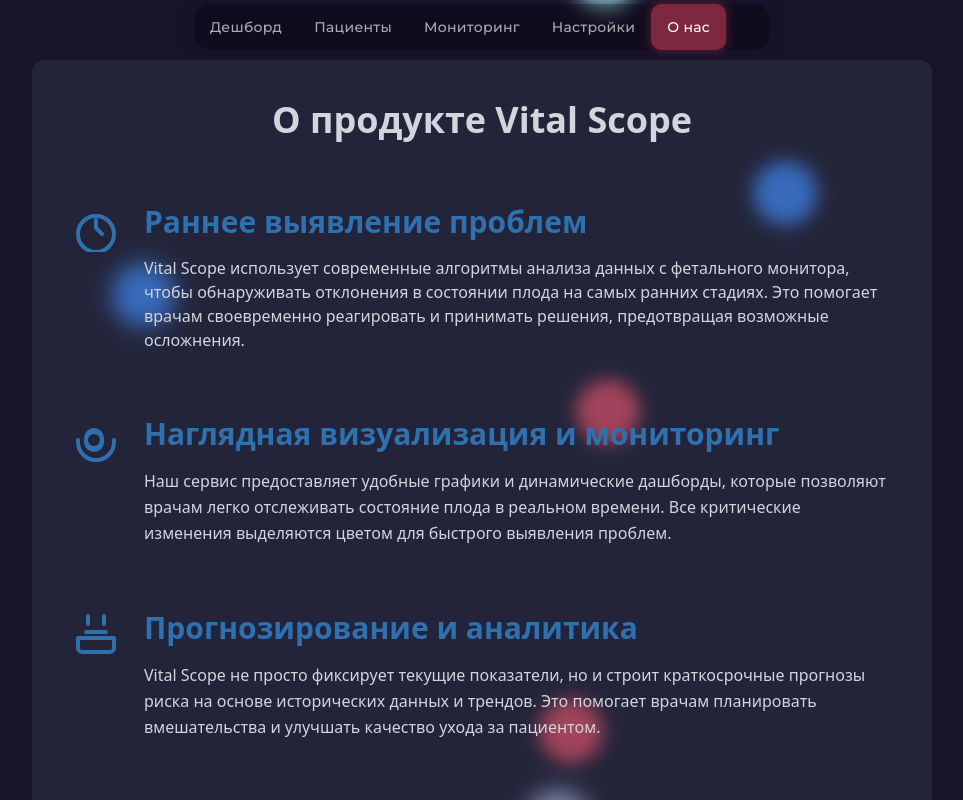
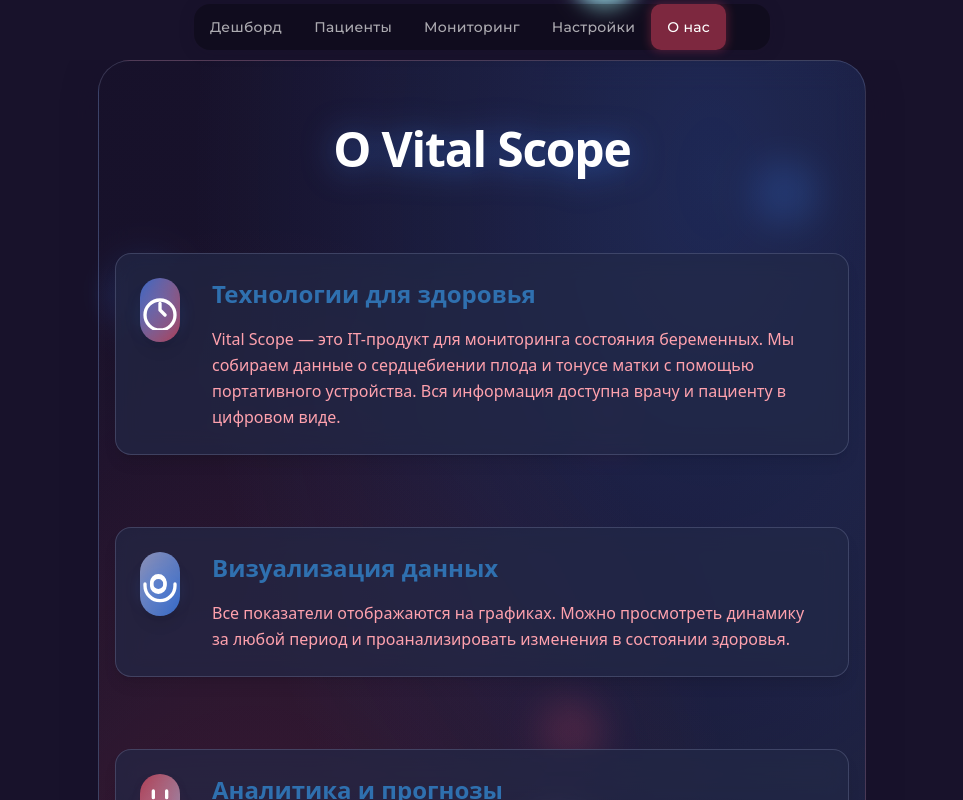
Before and after one commit to Vital-Scope/web-app, a React (Vite) app: page /about in a window 1280 px wide. Shown: the whole page, without its empty margins (158-1121 px from the left). Built offline with nearby package versions, Linux system fonts and the light colour scheme; sample sign-in values are in the browser's storage.

Commit message:
some changes in about page

```diff
--- a/src/pages/about/AboutPage.tsx
+++ b/src/pages/about/AboutPage.tsx
@@ -1,103 +1,74 @@
 export default function About() {
   return (
-    <main className="w-3/4 m-auto min-h-screen bg-gray-700/40 rounded-xl p-10 text-gray-300">
-      <h1 className="mb-16 text-center text-4xl font-extrabold text-gray-300">
-        О продукте Vital Scope
+    <main
+      className="w-full max-w-3xl m-auto min-h-screen flex flex-col gap-10 items-center justify-center px-4 py-16"
+      style={{
+        background: 'radial-gradient(ellipse at 80% 10%, #3A86FF33 0%, transparent 60%), radial-gradient(ellipse at 20% 90%, #E9456033 0%, transparent 60%), linear-gradient(120deg, #18122bcc 60%, #232946cc 100%)',
+        boxShadow: '0 8px 32px 0 #18122bcc',
+        borderRadius: '2rem',
+        backdropFilter: 'blur(16px)',
+        WebkitBackdropFilter: 'blur(16px)',
+        border: '1.5px solid #B8C1EC33',
+      }}
+    >
+      <h1 className="mb-10 text-center text-4xl md:text-5xl font-extrabold text-white drop-shadow-[0_2px_16px_#3A86FF80] tracking-tight">
+    О Vital Scope
       </h1>
 
-      <section className="mb-16 flex items-start gap-6">
-        <svg
-          className="h-12 w-12 flex-shrink-0 text-[#2F70AF]"
-          fill="none"
-          stroke="currentColor"
-          strokeWidth="2"
-          viewBox="0 0 24 24"
-          xmlns="http://www.w3.org/2000/svg"
-          aria-hidden="true"
-        >
-          <path
-            strokeLinecap="round"
-            strokeLinejoin="round"
-            d="M12 8v4l3 3m6 0a9 9 0 11-18 0 9 9 0 0118 0z"
-          ></path>
+      <section className="mb-8 flex items-start gap-6 w-full bg-[#232946b3] rounded-2xl p-6 shadow-lg backdrop-blur-md border border-[#B8C1EC33] hover:shadow-[0_0_32px_0_#3A86FF80] transition-shadow">
+        <div className="flex items-center justify-center h-16 w-16 rounded-full bg-gradient-to-br from-[#3A86FFb3] to-[#E94560b3] shadow-lg mr-2">
+          <svg className="h-10 w-10 text-white drop-shadow-[0_0_8px_#3A86FF80]" fill="none" stroke="currentColor" strokeWidth="2" viewBox="0 0 24 24" xmlns="http://www.w3.org/2000/svg" aria-hidden="true">
+            <path strokeLinecap="round" strokeLinejoin="round" d="M12 8v4l3 3m6 0a9 9 0 11-18 0 9 9 0 0118 0z" />
           </svg>
+        </div>
         <div>
-          <h2 className="mb-4 text-3xl font-bold text-[#2F70AF]">
-            Раннее выявление проблем
-          </h2>
-          <p className="leading-relaxe">
-            Vital Scope использует современные алгоритмы анализа данных с
-            фетального монитора, чтобы обнаруживать отклонения в состоянии плода
-            на самых ранних стадиях. Это помогает врачам своевременно
-            реагировать и принимать решения, предотвращая возможные осложнения.
+            <h2 className="mb-4 text-2xl font-bold text-[#2F70AF]">Технологии для здоровья</h2>
+            <p className="leading-relaxed">
+              Vital Scope — это IT-продукт для мониторинга состояния беременных. Мы собираем данные о сердцебиении плода и тонусе матки с помощью портативного устройства. Вся информация доступна врачу и пациенту в цифровом виде.
             </p>
         </div>
       </section>
 
-      <section className="mb-16 flex items-start gap-6">
-        <svg
-          className="h-12 w-12 flex-shrink-0 text-[#2F70AF]"
-          fill="none"
-          stroke="currentColor"
-          strokeWidth="2"
-          viewBox="0 0 24 24"
-          xmlns="http://www.w3.org/2000/svg"
-          aria-hidden="true"
-        >
-          <path
-            strokeLinecap="round"
-            strokeLinejoin="round"
-            d="M11 17a4 4 0 01-4-4v-1a4 4 0 018 0v1a4 4 0 01-4 4z"
-          ></path>
-          <path
-            strokeLinecap="round"
-            strokeLinejoin="round"
-            d="M7 11a4 4 0 018 0v1a4 4 0 01-8 0v-1z"
-          ></path>
-          <path
-            strokeLinecap="round"
-            strokeLinejoin="round"
-            d="M21 12v1a9 9 0 11-18 0v-1"
-          ></path>
+      <section className="mb-8 flex items-start gap-6 w-full bg-[#232946b3] rounded-2xl p-6 shadow-lg backdrop-blur-md border border-[#B8C1EC33] hover:shadow-[0_0_32px_0_#3A86FF80] transition-shadow">
+        <div className="flex items-center justify-center h-16 w-16 rounded-full bg-gradient-to-br from-[#B8C1ECb3] to-[#3A86FFb3] shadow-lg mr-2">
+          <svg className="h-10 w-10 text-white drop-shadow-[0_0_8px_#3A86FF80]" fill="none" stroke="currentColor" strokeWidth="2" viewBox="0 0 24 24" xmlns="http://www.w3.org/2000/svg" aria-hidden="true">
+            <path strokeLinecap="round" strokeLinejoin="round" d="M11 17a4 4 0 01-4-4v-1a4 4 0 018 0v1a4 4 0 01-4 4z" />
+            <path strokeLinecap="round" strokeLinejoin="round" d="M7 11a4 4 0 018 0v1a4 4 0 01-8 0v-1z" />
+            <path strokeLinecap="round" strokeLinejoin="round" d="M21 12v1a9 9 0 11-18 0v-1" />
           </svg>
+        </div>
         <div>
-          <h2 className="mb-4 text-3xl font-bold text-[#2F70AF]">
-            Наглядная визуализация и мониторинг
-          </h2>
+            <h2 className="mb-4 text-2xl font-bold text-[#2F70AF]">Визуализация данных</h2>
             <p className="leading-relaxed">
-            Наш сервис предоставляет удобные графики и динамические дашборды,
-            которые позволяют врачам легко отслеживать состояние плода в
-            реальном времени. Все критические изменения выделяются цветом для
-            быстрого выявления проблем.
+              Все показатели отображаются на графиках. Можно просмотреть динамику за любой период и проанализировать изменения в состоянии здоровья.
             </p>
         </div>
       </section>
 
-      <section className="flex items-start gap-6">
-        <svg
-          className="h-12 w-12 flex-shrink-0 text-[#2F70AF]"
-          fill="none"
-          stroke="currentColor"
-          strokeWidth="2"
-          viewBox="0 0 24 24"
-          xmlns="http://www.w3.org/2000/svg"
-          aria-hidden="true"
-        >
-          <path
-            strokeLinecap="round"
-            strokeLinejoin="round"
-            d="M8 7V3m8 4V3m-9 8h10M5 21h14a2 2 0 002-2v-5H3v5a2 2 0 002 2z"
-          ></path>
+      <section className="mb-8 flex items-start gap-6 w-full bg-[#232946b3] rounded-2xl p-6 shadow-lg backdrop-blur-md border border-[#B8C1EC33] hover:shadow-[0_0_32px_0_#E9456080] transition-shadow">
+        <div className="flex items-center justify-center h-16 w-16 rounded-full bg-gradient-to-br from-[#E94560b3] to-[#B8C1ECb3] shadow-lg mr-2">
+          <svg className="h-10 w-10 text-white drop-shadow-[0_0_8px_#E9456080]" fill="none" stroke="currentColor" strokeWidth="2" viewBox="0 0 24 24" xmlns="http://www.w3.org/2000/svg" aria-hidden="true">
+            <path strokeLinecap="round" strokeLinejoin="round" d="M8 7V3m8 4V3m-9 8h10M5 21h14a2 2 0 002-2v-5H3v5a2 2 0 002 2z" />
           </svg>
+        </div>
         <div>
-          <h2 className="mb-4 text-3xl font-bold text-[#2F70AF]">
-            Прогнозирование и аналитика
-          </h2>
+            <h2 className="mb-4 text-2xl font-bold text-[#2F70AF]">Аналитика и прогнозы</h2>
             <p className="leading-relaxed">
-            Vital Scope не просто фиксирует текущие показатели, но и строит
-            краткосрочные прогнозы риска на основе исторических данных и
-            трендов. Это помогает врачам планировать вмешательства и улучшать
-            качество ухода за пациентом.
+              Система автоматически анализирует собранные данные и помогает выявлять отклонения. Это позволяет врачу быстрее реагировать на изменения и принимать решения для сохранения здоровья.
+            </p>
+        </div>
+      </section>
+
+      <section className="flex items-start gap-6 w-full bg-[#232946b3] rounded-2xl p-6 shadow-lg backdrop-blur-md border border-[#B8C1EC33] hover:shadow-[0_0_32px_0_#B8C1EC80] transition-shadow">
+        <div className="flex items-center justify-center h-16 w-16 rounded-full bg-gradient-to-br from-[#B8C1ECb3] to-[#3A86FFb3] shadow-lg mr-2">
+          <svg className="h-10 w-10 text-white drop-shadow-[0_0_8px_#B8C1EC80]" fill="none" stroke="currentColor" strokeWidth="2" viewBox="0 0 24 24" xmlns="http://www.w3.org/2000/svg" aria-hidden="true">
+            <path strokeLinecap="round" strokeLinejoin="round" d="M5 13l4 4L19 7" />
+          </svg>
+        </div>
+        <div>
+            <h2 className="mb-4 text-2xl font-bold text-[#2F70AF]">Для врачей и пациентов</h2>
+            <p className="leading-relaxed">
+              Vital Scope — это инструмент для совместной работы врача и пациента. Мы делаем медицинские данные доступными и понятными, чтобы повысить качество наблюдения за здоровьем во время беременности.
             </p>
         </div>
       </section>
```
Lines whose indentation alone changed are shown as unchanged.
